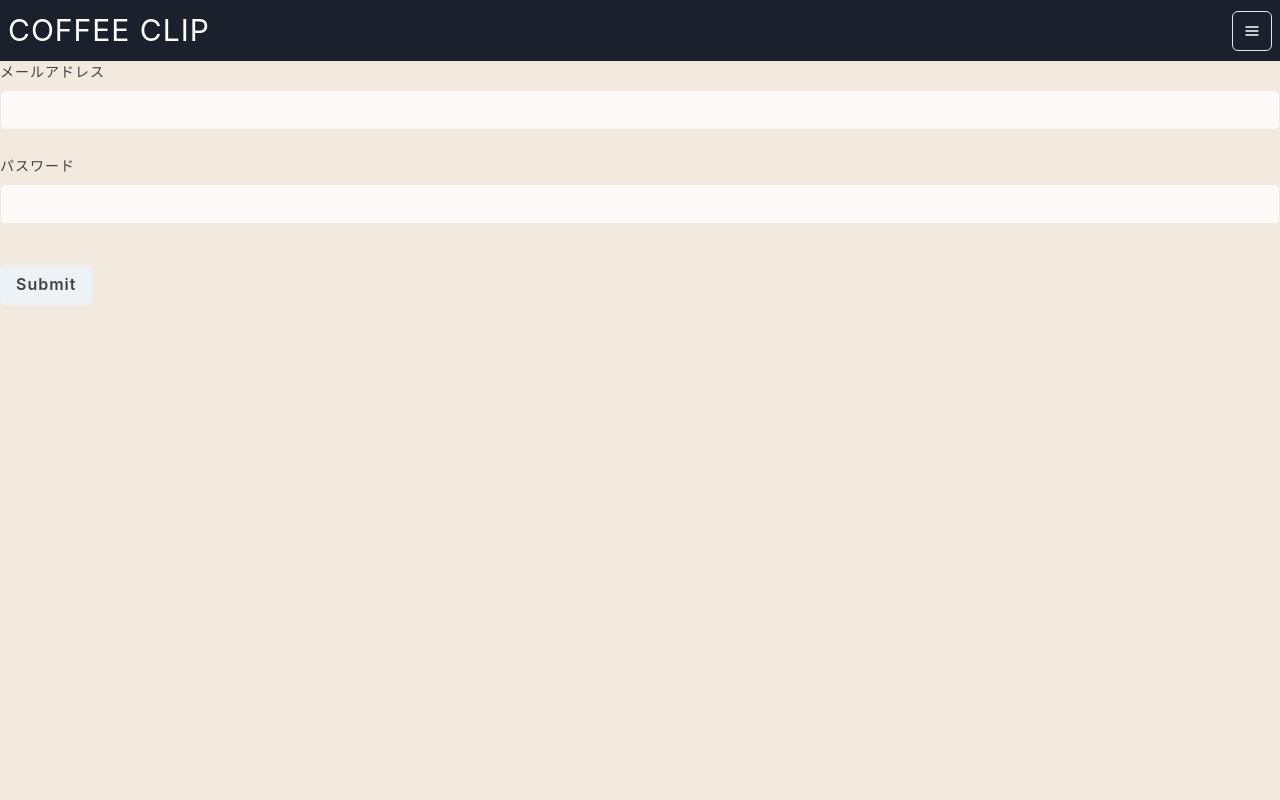
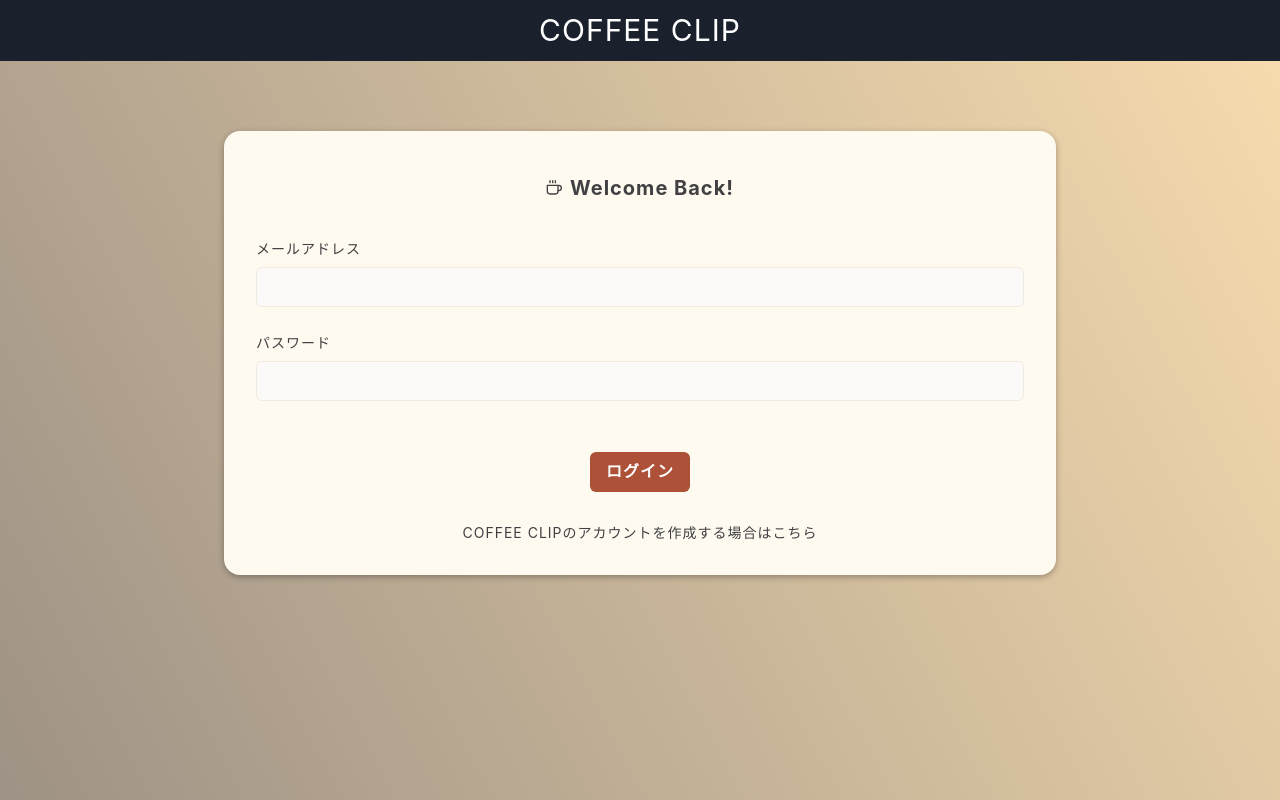
Before and after one commit to ccj7/coffee-clip, a Next.js app in the folder front/: page /user/signin in a window 1280 px wide. Shown: the top 800 px of the page. Built offline with nearby package versions, Linux system fonts and the light colour scheme; no server answers.

Commit message:
fix: CSS追加

```diff
--- a/front/pages/user/signin.tsx
+++ b/front/pages/user/signin.tsx
@@ -8,10 +8,12 @@ import firebase from '../../auth/firebaseConfig'
 
 import { isLoggedIn } from '../../util'
 
-import Header from '../../components/shop/Header'
+import Header from '../../components/Header'
 import InputForm from '../../components/InputForm'
 
-import { Button } from '@chakra-ui/react'
+import { Box, Button, Heading, Center, HStack } from '@chakra-ui/react'
+import { FiCoffee } from 'react-icons/fi'
+import Link from 'next/link'
 
 const Signin: WithGetAccessControl<VFC> = () => {
   const methods = useForm()
@@ -32,23 +34,51 @@ const Signin: WithGetAccessControl<VFC> = () => {
       })
   }
   return (
-    <div>
+    <Box
+      background="#988d83"
+      backgroundImage="linear-gradient(62deg, #988d83 0%, #f7dcae 100%)"
+      pb='400px'>
       <Head>
         <title>Sign-In</title>
         <meta name="Sign-In" content="ユーザーサインイン" />
       </Head>
       <Header />
-
+      <Box
+        w={{ base: '80%', md: '65%' }}
+        ml="auto" mr="auto">
+        <Box
+            my={12} p={8} mt='70px'
+            borderRadius='16px'
+            backgroundColor='orange.50'
+            boxShadow='0px 2px 6px rgba(0, 0, 0, 0.3)'>
+            <Center h='50px' mb='25px'>
+              <HStack color='brand.color1'>
+                <FiCoffee />
+                <Heading as='h2' size='md'>Welcome Back!</Heading>
+              </HStack>
+            </Center>
         <FormProvider {...methods}>
           <form onSubmit={methods.handleSubmit(onSubmit)}>
             <InputForm thema="email" text="メールアドレス" />
             <InputForm thema="password" text="パスワード" />
-          <Button mt={4} type="submit">
-            Submit
+            <Center mt='10px'>
+              <Button
+                backgroundColor='brand.color2'
+                color='white'
+                _hover={{background: '#c58573'}}
+                mt={4}
+                type="submit">
+                ログイン
               </Button>
+            </Center>
           </form>
         </FormProvider>
-    </div>
+        <Center mt='30px' fontSize='sm'>
+          <Link href='/user/signup'>COFFEE CLIPのアカウントを作成する場合はこちら</Link>
+        </Center>
+        </Box>
+      </Box>
+    </Box>
   )
 }
 
```
Lines whose indentation alone changed are shown as unchanged.
